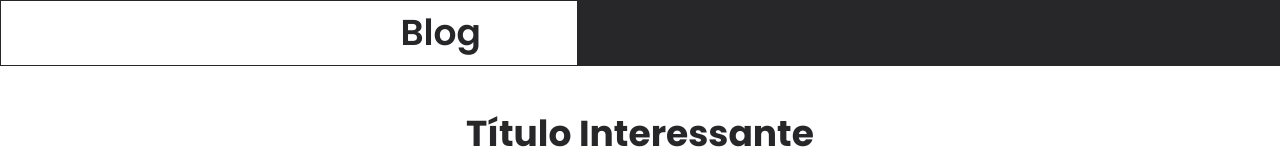
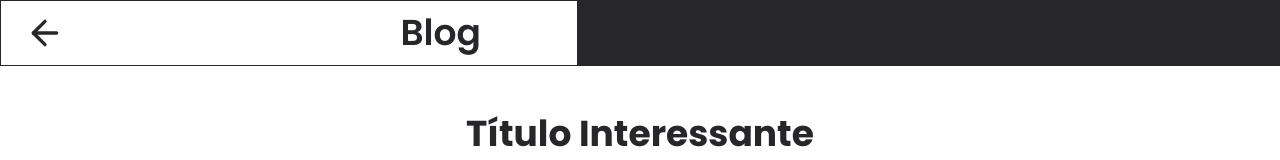
Before and after one commit to adrielestoller/blog, a React (Vite) app: page /post in a window 1280 px wide. Shown: the top 160 px of the page. Built offline with nearby package versions, Linux system fonts and the light colour scheme.

Commit message:
feat: add Header back button

```diff
--- a/src/components/Header.tsx
+++ b/src/components/Header.tsx
@@ -1,15 +1,39 @@
+import { ArrowLeft } from 'lucide-react';
+import { useLocation, useNavigate } from 'react-router-dom';
+
 export function Header() {
+  const navigate = useNavigate();
+
+  if (useLocation().pathname == '/') {
     return (
       <a href="/">
         <div className="w-full sticky top-0 bg-zinc-800">
           <div className="flex gap-5 border border-zinc-800">
-          <div className="w-full max-w-xl py-3 text-right bg-white cursor-pointer transition-all duration-300 ease-in-out hover:bg-zinc-800 hover:text-white">
+            <div className="w-full max-w-xl py-3 bg-white text-right cursor-pointer transition-all duration-300 ease-in-out hover:bg-zinc-800 hover:text-white">
               <h1 className="mr-24 font-semibold text-4xl">Blog</h1>
             </div>
             <div className="w-full bg-zinc-800 box-border">
             </div>
           </div>
         </div>
-    </a>
+      </a >
+    )
+  } else {
+    return (
+      <a href="/">
+        <div className="w-full sticky top-0 bg-zinc-800">
+          <div className="flex gap-5 border border-zinc-800">
+            <div className="w-full max-w-xl py-3 bg-white flex gap-4 items-center justify-between cursor-pointer transition-all duration-300 ease-in-out hover:bg-zinc-800 hover:text-white">
+              <button type='button' className='h-full w-full' onClick={() => { navigate(-1) }}>
+                <ArrowLeft className='ml-6 h-full w-10' />
+              </button>
+              <h1 className="mr-24 font-semibold text-4xl">Blog</h1>
+            </div>
+            <div className="w-full bg-zinc-800 box-border">
+            </div>
+          </div>
+        </div>
+      </a >
     )
   }
+}
```
Lines whose indentation alone changed are shown as unchanged.
